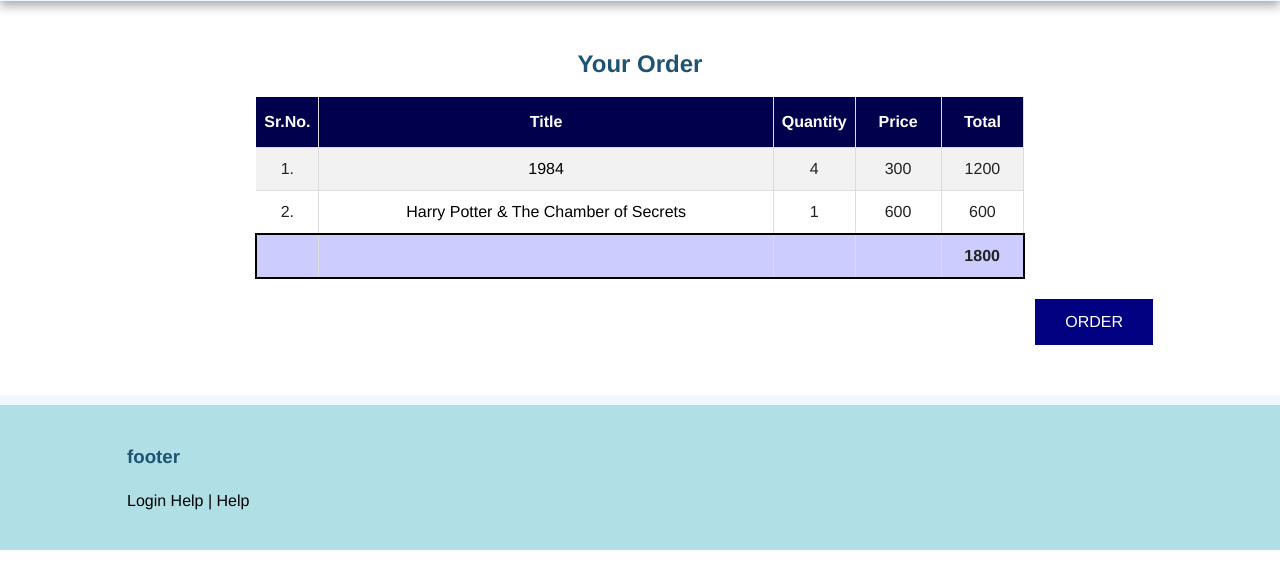
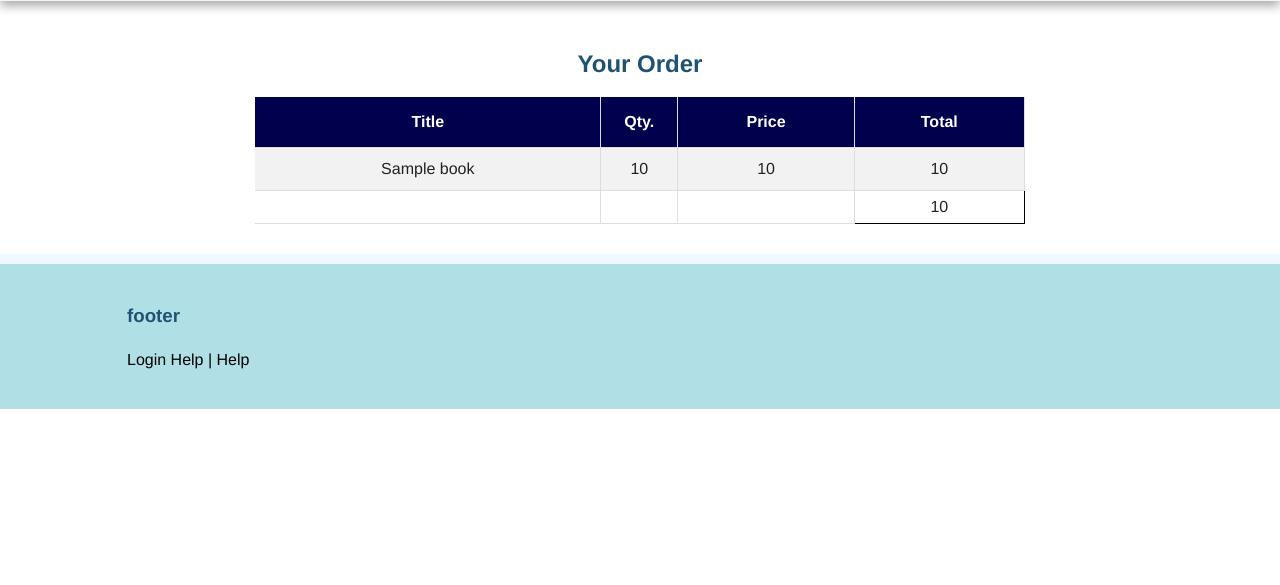
Before and after one commit to shubhamk8/Api_Microservice, a Flask app: template templates/order_memo.html in a window 1280 px wide. Shown: the part 85-670 px from the top of the page. Run offline with Flask 2, Linux system fonts and the light colour scheme; the template is opened without the code that fills it: most values are stand-ins (such as "Sample title", 1, 10 or a date in 2020); parts of the project's set-up code (start-up, migrations or seed data) failed here and were passed over.

Commit message:
updated cart and order template

```diff
--- a/templates/form_macros.html
+++ b/templates/form_macros.html
@@ -1,4 +1,3 @@
-
 {% macro render_field(field) %}
 
 <tr {% if field.errors %} class="error" {% endif %}>
--- a/templates/index.html
+++ b/templates/index.html
@@ -9,7 +9,10 @@
 <article>
     <header>
         <h1>Welcome to Meraklis!</h1>
-        <p>Meraklis is an online store for your favorite books.</p>
+        <p>
+            Meraklis is an online store for your favorite books.
+            <br> <a href="templates/shopping_cart_old.html"> test old cart</a>
+        </p>
     </header>
     <section>
         <h2>Browse our collection!</h2>
--- a/templates/order_memo.html
+++ b/templates/order_memo.html
@@ -28,42 +28,32 @@
 <h2 style="text-align:center;">Your Order</h2>
 <table class="order_memo">
             <tr>
-        <th id="order_srno">Sr.No.</th>
             <th>Title</th>
-         <th id="quantity">Quantity</th>
+            <th id="quantity">Qty.</th>
             <th id="price">Price</th>
             <th id="total">Total</th>
+
         </tr>
+        {% for book in cart %}
+        {% if book['quantity'] != 0 %}
+        <tr>
 
+            <td>{{ book["book_name"] }}</td>
+            <td  style="text-align: center;">{{ book['quantity'] }}</td>
+            <td>{{ book["price"] }}</td>
+            <td>{{ book["cart_total"] }}</td>
+        </tr>
+        {% endif %}
+        {% endfor %}
         <tr>
-        <td>1.</td>
-        <td><a href="{{ url_for('view_book', title='1984') }}" style="color:black; text-decoration:none;">1984</a></td>
-        <td>4</td>
-        <td>300</td>
-        <td>1200</td>
-    </tr>
-    <tr>
-        <td>2.</td>
-        <td><a href="{{ url_for('view_book', title='Harry Potter & The Chamber of Secrets') }}" style="color:black; text-decoration:none;">Harry Potter & The Chamber of Secrets</a></td>
-        <td>1</td>
-        <td>600</td>
-        <td>600</td>
-    </tr>
-
-    <tr id="LastRow">
             <td></td>
             <td></td>
             <td></td>
-        <td></td>
-        <td style="border: 1px solid black;"><b>1800</b></td>
+            <td style="border: 1px solid black; padding: 3px;">{{ total }}</td>
         </tr>
+
 </table>
 {% endblock %}
 
 {% block sidebar %}
-<span id="annoying">
-    <a href="{{ url_for('place_order_demo') }}">
-        ORDER
-    </a>
-</span>
 {% endblock %}
--- a/templates/user.html
+++ b/templates/user.html
@@ -26,7 +26,7 @@
                 <td>
                     <button type="button">
                         <a href="{{ url_for('edit_user', user_id=current_user.id) }}">
-                            edit  details
+                            edit
                         </a>
                     </button>
                 </td>
@@ -39,7 +39,7 @@
                 <td>
                     <button type="button">
                         <a href="{{ url_for('address_form') }}">
-                            edit  address
+                            edit
                         </a>
                     </button>
                 </td>
@@ -49,7 +49,7 @@
             </tr>
             <tr class="editbutton">
                 <td></td><td></td>
-                <td><button><a href="{{ url_for('obtain_paymentmode') }}">edit  mode</a></button></td>
+                <td><button><a href="{{ url_for('obtain_paymentmode') }}">edit</a></button></td>
             </tr>
 
         </table>
```
Also changed, not shown: templates/book.html (+19 -1 lines), templates/shopping_cart.html (+64 -8 lines), templates/base.html (line endings or trailing spaces). Lines whose indentation alone changed are shown as unchanged.
